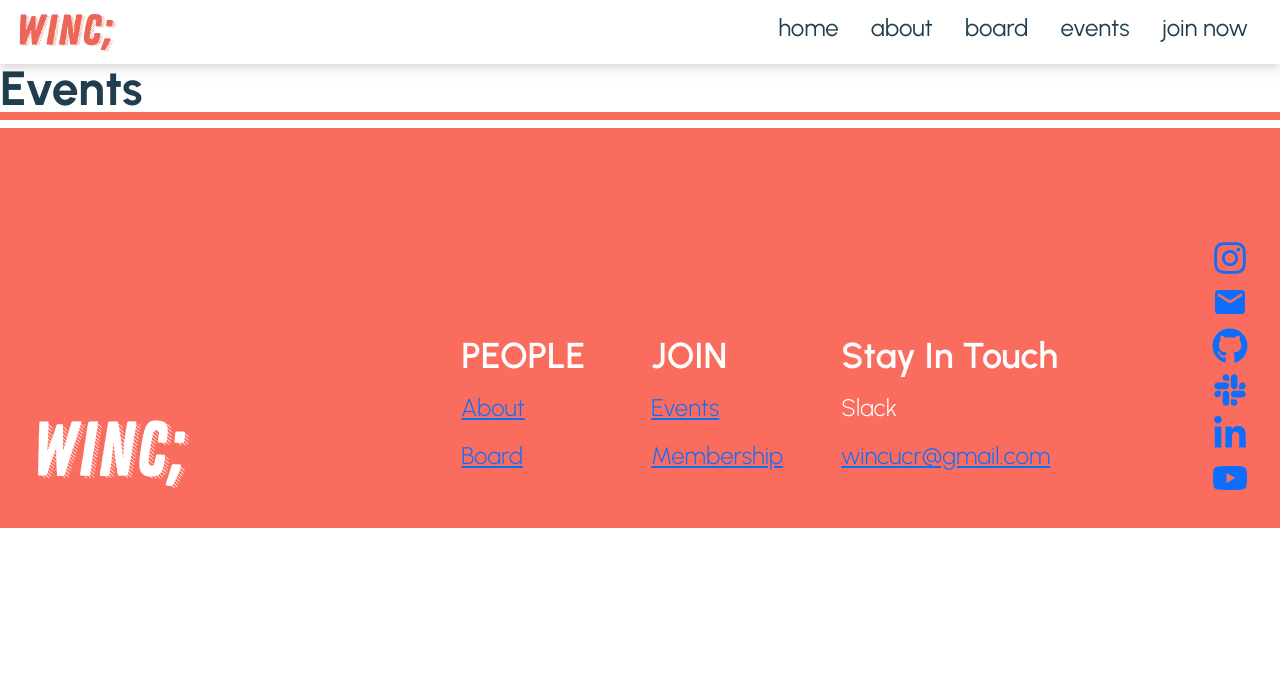
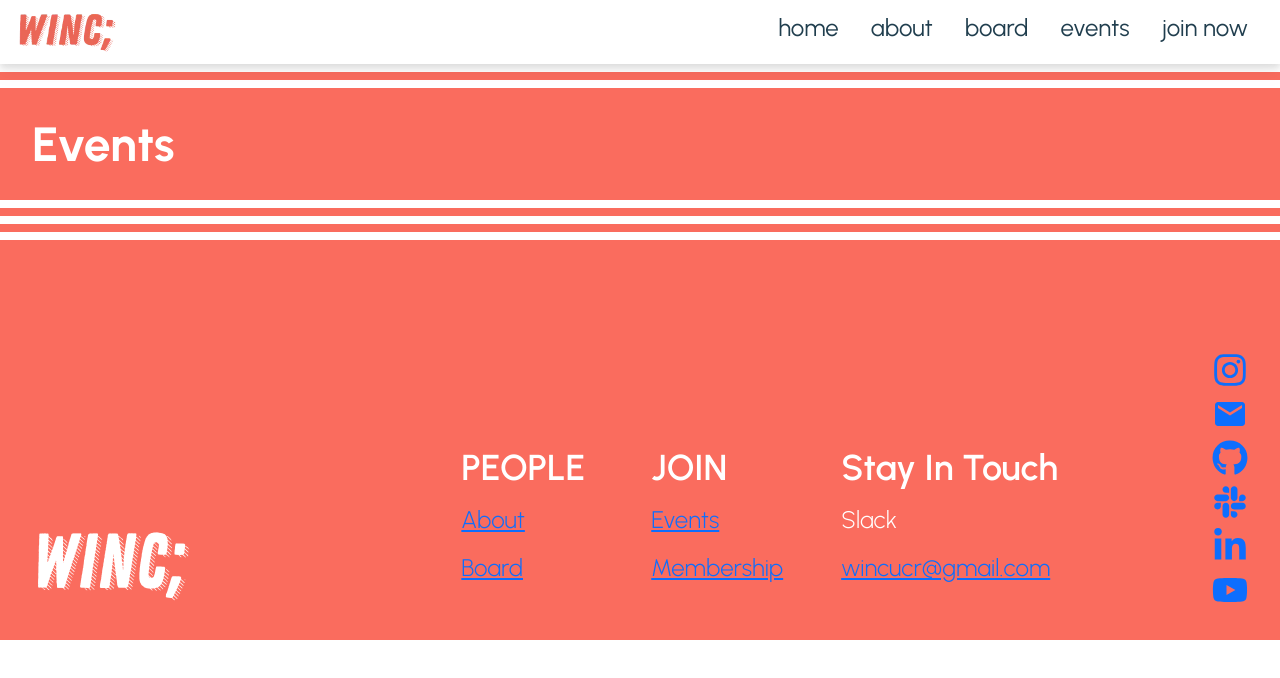
Before and after one commit to acm-ucr/winc-website, a Next.js app: page /events in a window 1280 px wide. Shown: the top 678 px of the page. Built offline with nearby package versions, Linux system fonts and the light colour scheme.

Commit message:
Event title

```diff
--- a/src/app/events/page.js
+++ b/src/app/events/page.js
@@ -2,7 +2,9 @@ import Title from "@/components/Title";
 const Events = () => {
   return (
     <>
-      <Title text="Events" textcolor="text-winc-black" />
+      <div className="flex justify-left items-center bg-winc-pink w-full p-8 outline outline-8 outline-winc-pink outline-offset-8 my-4">
+        <Title text="Events" textcolor="text-winc-white" />
+      </div>
     </>
   );
 };
```
